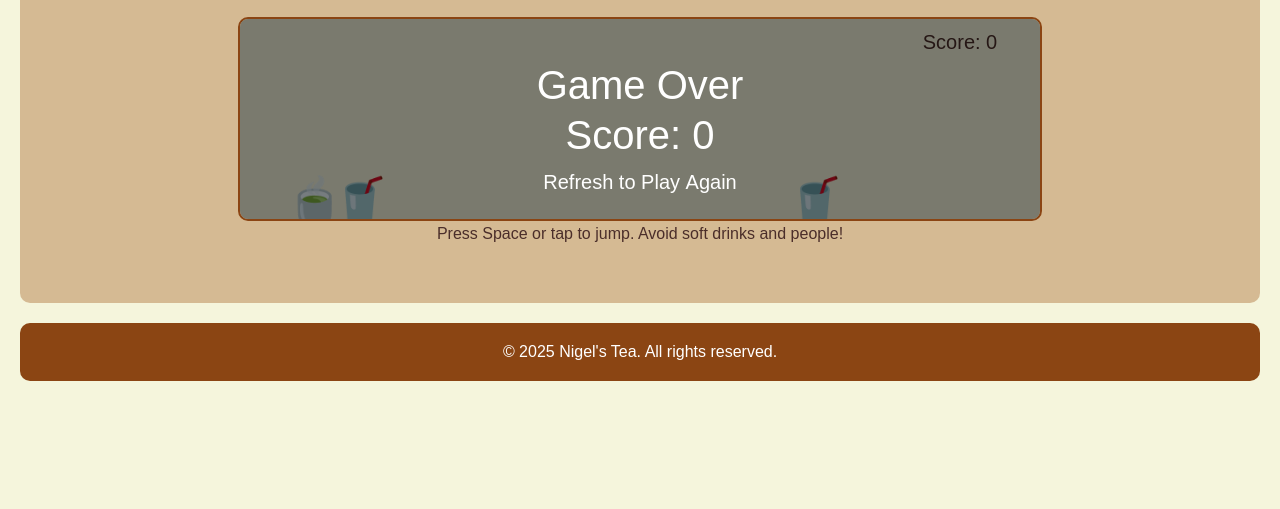
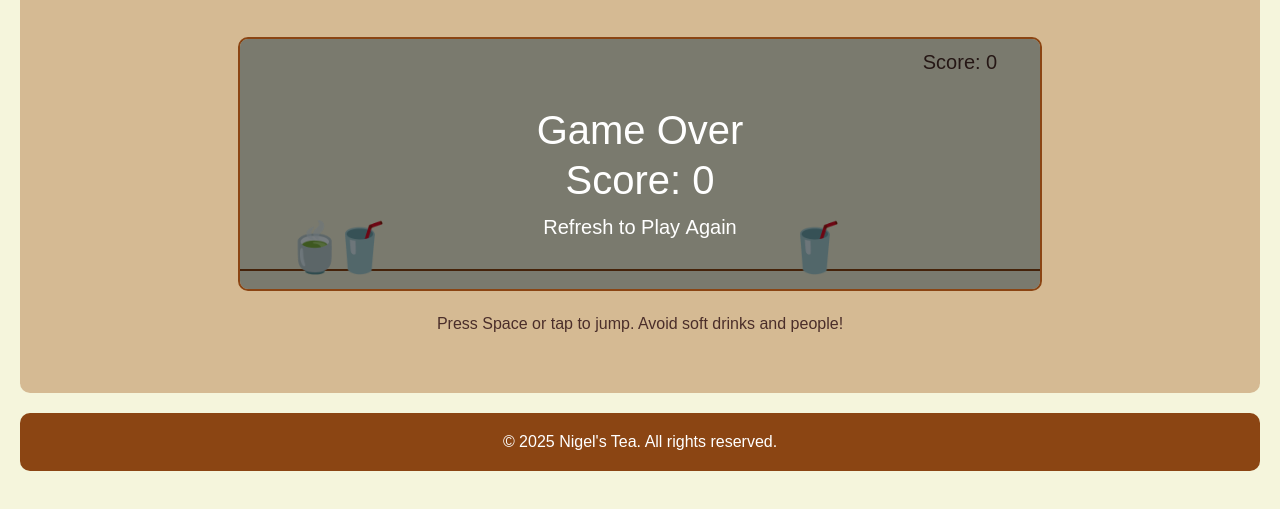
Before and after one commit to nigelstea/nigelstea.github.io, a plain HTML site: page games/tea-jump.html in a window 1280 px wide. Shown: the part 125-634 px from the top of the page. Drawn offline with Linux system fonts and the light colour scheme.

Commit message:
Update tea-jump.html

```diff
--- a/games/tea-jump.html
+++ b/games/tea-jump.html
@@ -2,7 +2,7 @@
 <html lang="en">
 <head>
     <meta charset="UTF-8">
-    <title>Nigel's Tea - Games</title>
+    <title>Nigel's Tea - Tea Jump</title>
     <link rel="icon" href="../logo.png" type="image/png">
     <style>
         /* Global Styles */
@@ -136,6 +136,7 @@
             background-color: #F5F5DC;
             border: 2px solid #8B4513;
             border-radius: 10px;
+            margin: 20px auto; /* Center the canvas and add margin */
         }
 
         /* Footer */
@@ -207,10 +208,11 @@
     </div>
 
 
+
     <!-- Runner Game Section -->
     <div class="runner-game-section">
         <h1>Tea Jump</h1>
-        <canvas id="gameCanvas" width="800" height="200"></canvas>
+        <canvas id="gameCanvas" width="800" height="250"></canvas>
         <p id="gameInstructions">Press Space or tap to jump. Avoid soft drinks and people!</p>
     </div>
 
@@ -228,7 +230,7 @@
         // Game variables
         let tea = {
             x: 50,
-            y: 150,
+            y: canvas.height - 70, // Adjusted to account for new canvas height
             width: 50,
             height: 50,
             dy: 0,
@@ -246,6 +248,9 @@
         let score = 0;
         let speedIncreaseInterval = 5000; // Increase speed every 5 seconds
         let lastSpeedIncreaseTime = 0;
+
+        // Adjust the ground level to add padding
+        const groundY = canvas.height - 20; // 20 pixels from the bottom
 
         // Handle user input
         document.addEventListener('keydown', function(event) {
@@ -275,16 +280,20 @@
             // Update tea position
             tea.y += tea.dy;
             tea.dy += tea.gravity;
-            if (tea.y > 150) {
-                tea.y = 150;
+            if (tea.y > groundY - tea.height) {
+                tea.y = groundY - tea.height;
                 tea.dy = 0;
                 tea.isJumping = false;
             }
 
+            // Draw ground
+            ctx.fillStyle = '#8B4513';
+            ctx.fillRect(0, groundY, canvas.width, 2);
+
             // Draw tea emoji
             ctx.font = '48px Arial';
             ctx.textAlign = 'center';
-            ctx.fillText(tea.emoji, tea.x + tea.width / 2, tea.y + tea.height);
+            ctx.fillText(tea.emoji, tea.x + tea.width / 2, tea.y + tea.height - 5);
 
             // Handle obstacles
             if (timestamp - lastObstacleTime > obstacleFrequency) {
@@ -295,7 +304,7 @@
             obstacles.forEach(function(obstacle, index) {
                 obstacle.x -= gameSpeed;
                 ctx.font = '48px Arial';
-                ctx.fillText(obstacle.emoji, obstacle.x + obstacle.width / 2, obstacle.y + obstacle.height);
+                ctx.fillText(obstacle.emoji, obstacle.x + obstacle.width / 2, obstacle.y + obstacle.height - 5);
 
                 // Collision detection
                 if (isColliding(tea, obstacle)) {
@@ -332,7 +341,7 @@
             let obstacleHeight = 50;
             let obstacle = {
                 x: canvas.width,
-                y: 150,
+                y: groundY - obstacleHeight,
                 width: obstacleWidth,
                 height: obstacleHeight,
                 emoji: obstacleEmoji
```
